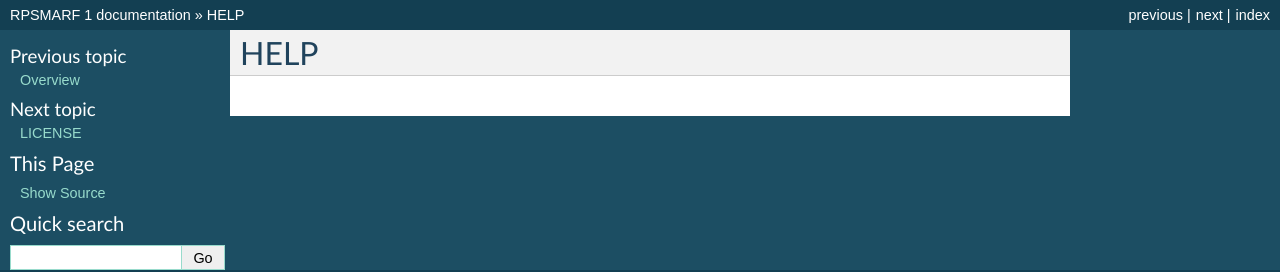
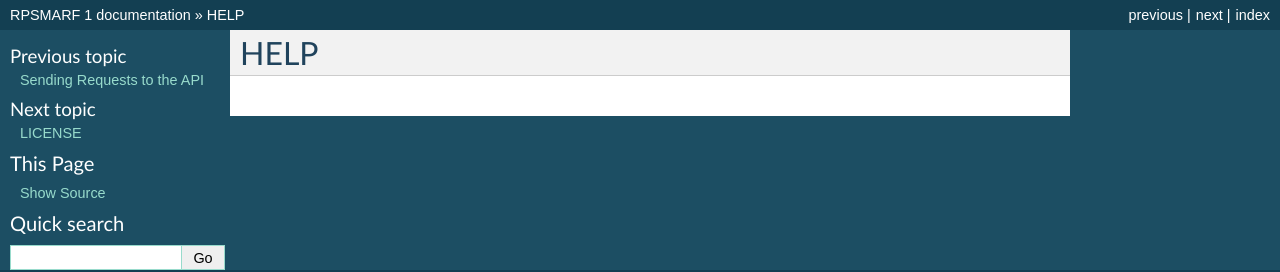
Before and after one commit to rpsmarf/rpsmarf, a Sphinx documentation site: the page built from source/help.rst, in a window 1280 px wide. Shown: the top 272 px of the page. Built offline with Sphinx 7.4.7, drawn with Linux system fonts in a browser that asks for light colours; pages that are not in the unit, such as notebooks, are missing from menus.

```diff
--- /dev/null
+++ b/source/ Service access endpoints.rst
@@ -0,0 +1,2 @@
+Service access endpoints
+========================
--- /dev/null
+++ b/source/ Using the API directly by using curl.rst
@@ -0,0 +1,2 @@
+Using the API directly by using curl
+====================================
--- /dev/null
+++ b/source/Creating a Resource.rst
@@ -0,0 +1,2 @@
+Creating a Resource
+===================
--- /dev/null
+++ b/source/Sending Requests to the API.rst
@@ -0,0 +1,2 @@
+Sending Requests to the API
+===========================
--- a/source/index.rst
+++ b/source/index.rst
@@ -17,9 +17,9 @@ Guide:
    Sending Requests to the API
    Service access endpoints
    Using the API directly by using curl
-   -Creating a Resource
-   -Upload a File
-   -Metadata
+    Creating a Resource
+    Upload a File
+    Metadata
    -Make a Folder
    -Zip
    -Unzip
```
